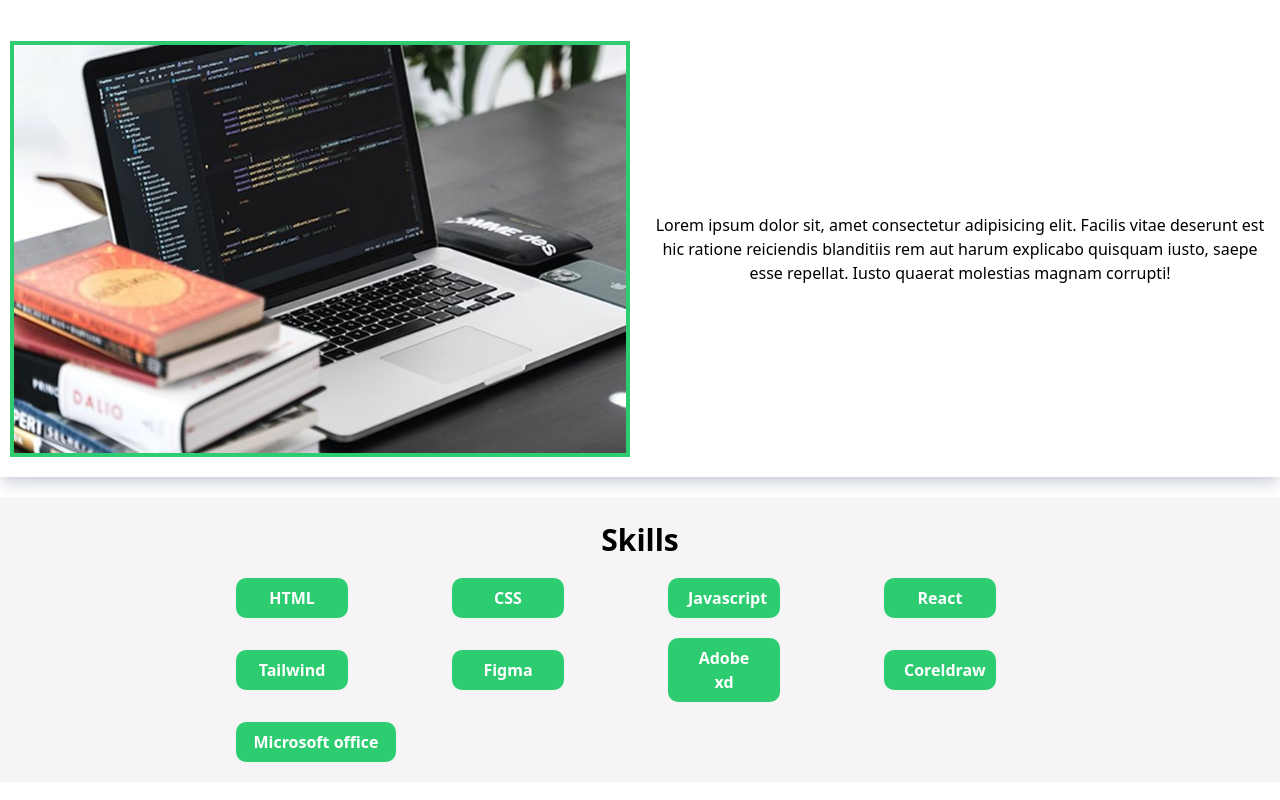
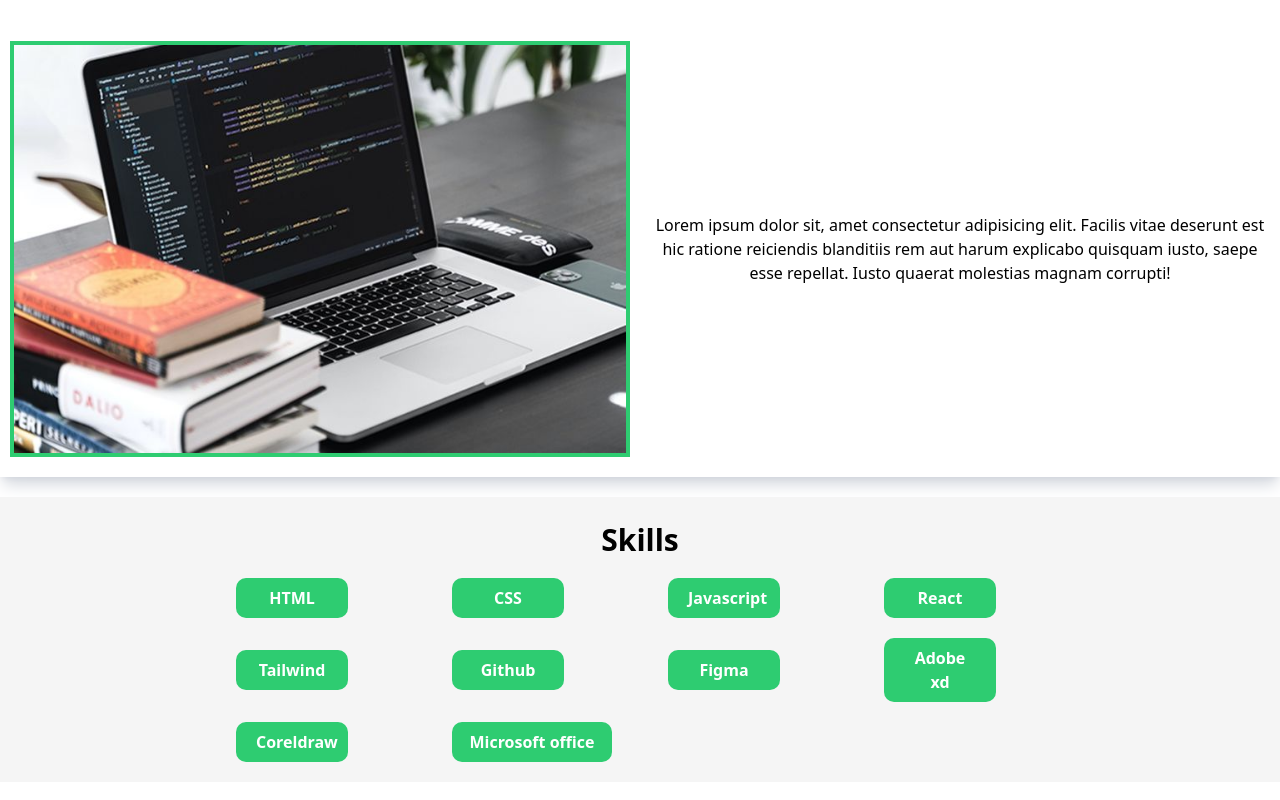
Before and after one commit to Adebowaleraji0103/Portfolio, a React (Vite) app: page / in a window 1280 px wide. Shown: the part 555-1355 px from the top of the page. Built offline with nearby package versions, Linux system fonts and the light colour scheme.

Commit message:
done with the skills session

```diff
--- a/src/component/Skills.jsx
+++ b/src/component/Skills.jsx
@@ -26,6 +26,11 @@ const skills = () => {
         </div>
 
         <div className="w-[7rem]  bg-[#2ecc71] text-white font-semibold py-2 px-5 rounded-[10px]">
+          <h2>Github</h2>
+        </div>
+
+
+        <div className="w-[7rem]  bg-[#2ecc71] text-white font-semibold py-2 px-5 rounded-[10px]">
           <h2>Figma</h2>
         </div>
 
--- a/src/component/SkillsName.jsx
+++ /dev/null
@@ -1,12 +0,0 @@
-const SkillName = ({allskillsDetails}) => {
-  return (
-    <div>
-      <p className="">
-        {/* {allskillsDetails.name} */}
-        HTML
-      </p>
-    </div>
-  );
-};
-
-export default SkillName;
```
